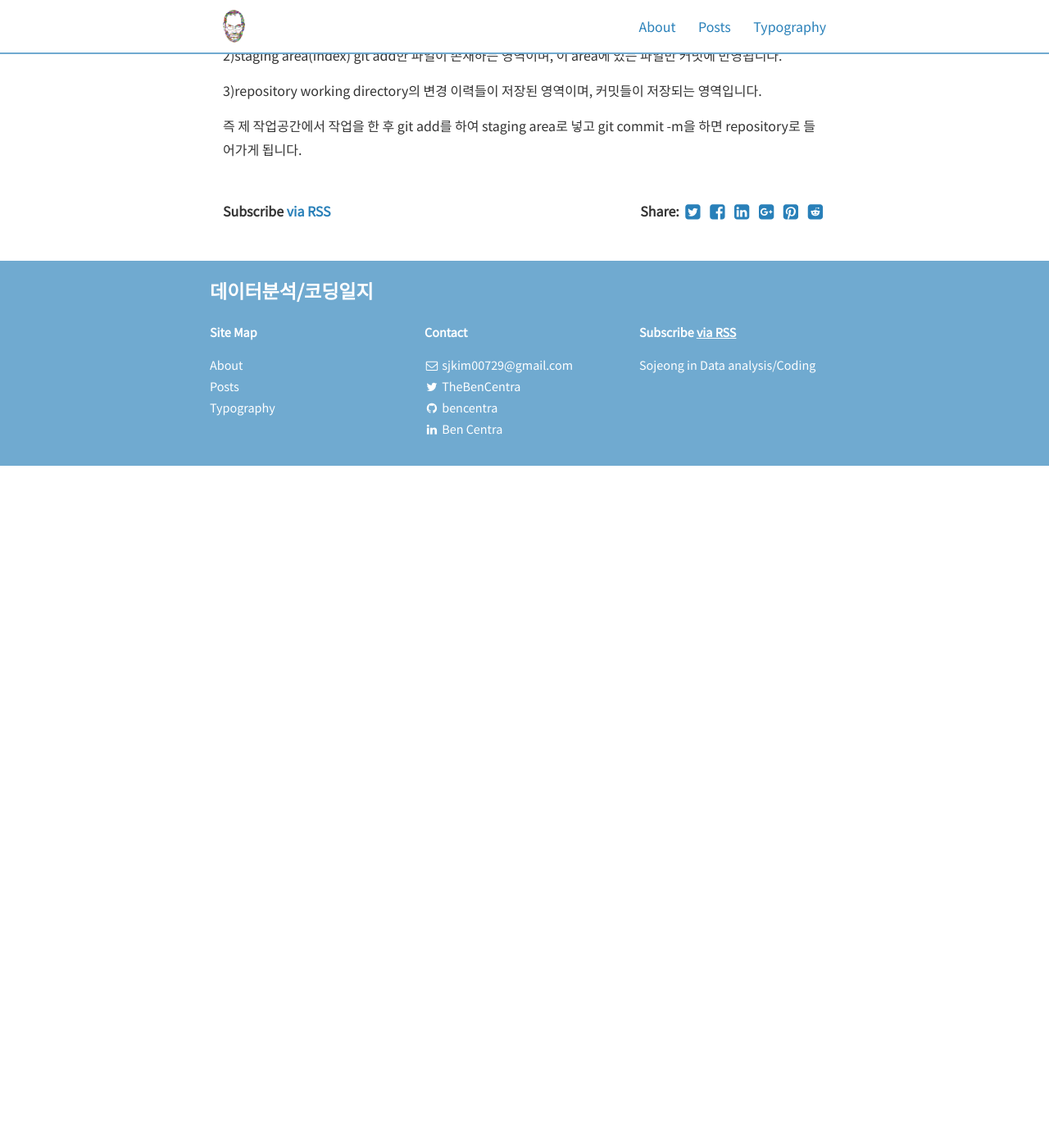
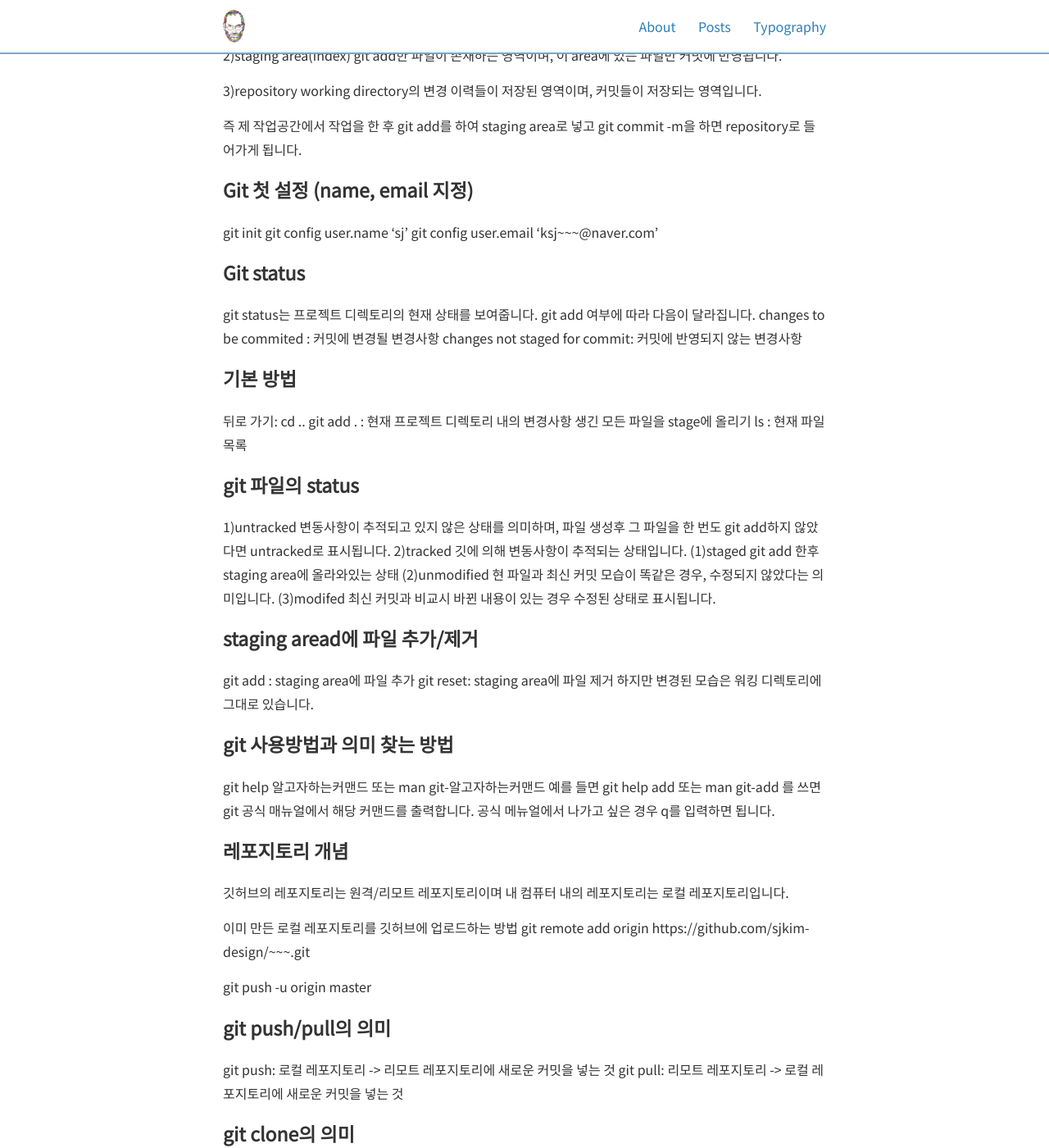
Before and after one commit to sjkim-design/sjkim-design.github.io, a Jekyll site: the page built from _posts/2015-04-18-dummy.md, in a window 1280 px wide and 1400 px high, scrolled down 1023 px. Shown: the whole window at 82% size. Built offline with Jekyll 4.4.1, drawn with Linux system fonts in a browser that asks for light colours; nearby versions of some CDN libraries; some web fonts are replaced; before the commit the page ends 1591 px from its top, so only the background shows below that; some of the changed text lies outside the part shown.

Commit message:
Update 2015-04-18-dummy.md

```diff
--- a/_posts/2015-04-18-dummy.md
+++ b/_posts/2015-04-18-dummy.md
@@ -51,3 +51,83 @@ working directory의 변경 이력들이 저장된 영역이며,
 
 즉 제 작업공간에서 작업을 한 후 git add를 하여 staging area로 넣고
 git commit -m을 하면 repository로 들어가게 됩니다.
+
+### Git 첫 설정 (name, email 지정)
+git init
+git config user.name 'sj'
+git config user.email 'ksj~~~@naver.com'
+
+### Git status
+git status는 프로젝트 디렉토리의 현재 상태를 보여줍니다.
+git add 여부에 따라 다음이 달라집니다.
+changes to be commited : 커밋에 변경될 변경사항
+changes not staged for commit: 커밋에 반영되지 않는 변경사항
+
+### 기본 방법
+뒤로 가기: cd ..
+git add . : 현재 프로젝트 디렉토리 내의 변경사항 생긴 모든 파일을 stage에 올리기
+ls : 현재 파일 목록
+
+### git 파일의 status
+1)untracked
+변동사항이 추적되고 있지 않은 상태를 의미하며,
+파일 생성후 그 파일을 한 번도 git add하지 않았다면 untracked로 표시됩니다.
+2)tracked
+깃에 의해 변동사항이 추적되는 상태입니다.
+(1)staged
+git add 한후 staging area에 올라와있는 상태
+(2)unmodified
+현 파일과 최신 커밋 모습이 똑같은 경우, 수정되지 않았다는 의미입니다.
+(3)modifed
+최신 커밋과 비교시 바뀐 내용이 있는 경우 수정된 상태로 표시됩니다.
+
+### staging aread에 파일 추가/제거
+git add : staging area에 파일 추가
+git reset: staging area에 파일 제거
+하지만 변경된 모습은 워킹 디렉토리에 그대로 있습니다.
+
+
+### git 사용방법과 의미 찾는 방법
+git help 알고자하는커맨드 또는 man git-알고자하는커맨드
+예를 들면 git help add 또는 man git-add 를 쓰면
+git 공식 매뉴얼에서 해당 커맨드를 출력합니다.
+공식 메뉴얼에서 나가고 싶은 경우 q를 입력하면 됩니다.
+
+### 레포지토리 개념
+깃허브의 레포지토리는 원격/리모트 레포지토리이며
+내 컴퓨터 내의 레포지토리는 로컬 레포지토리입니다.
+
+이미 만든 로컬 레포지토리를 깃허브에 업로드하는 방법
+git remote add origin https://github.com/sjkim-design/~~~.git
+
+git push -u origin master
+
+
+### git push/pull의 의미
+git push: 로컬 레포지토리 -> 리모트 레포지토리에 새로운 커밋을 넣는 것
+git pull: 리모트 레포지토리 -> 로컬 레포지토리에 새로운 커밋을 넣는 것
+
+### git clone의 의미
+git clone: 깃허브 프로젝트의 레포지토리를 그대로 복제
+git clone https://github.com/sjkim-design/~~~.git
+
+### README.md
+해당 프로젝트의 설명/사용법 등의 내용이 들어갑니다.
+
+### git log의 의미
+1) git log는 커밋들의 이력을 보여주며, 최신순으로 오더링되어 있습니다.
+커밋아이디(커밋해시)가 같이 표현됩니다.
+2) git log --pretty=online 은 좀 더 깔끔한 형태로 보여줍니다.
+3) 커밋해시를 사용하여 git show 커밋해시 앞4자리
+git show 44ad라는 식으로 진행을 하면
+해당 커밋의 이전모습과 해당 커밋에서의 모습을 보여줍니다.
+
+### 커밋메시지 가이드라인
+1)상세한 경우 제목과 상세내용구분하여 작성
+2)커밋메시지 제목과 상세 설명 사이는 한 줄 비우기
+3)커밋메시지 제목 뒤 온점 붙이지 않기
+4)커밋 메시지 제목의 첫글자는 대문자
+5)커밋 메시지 제목은 명령조
+6)커밋 상세내용 : 커밋 이유/문제/해결책의 효과
+7)최대한 코드 이해 쉽게 상술
+8)하나의 커밋에는 하나의 이슈를 해결한 사항만 남기기
```
Also changed, not shown: other parts of _posts/2015-04-18-dummy.md (+2 -2 lines).
